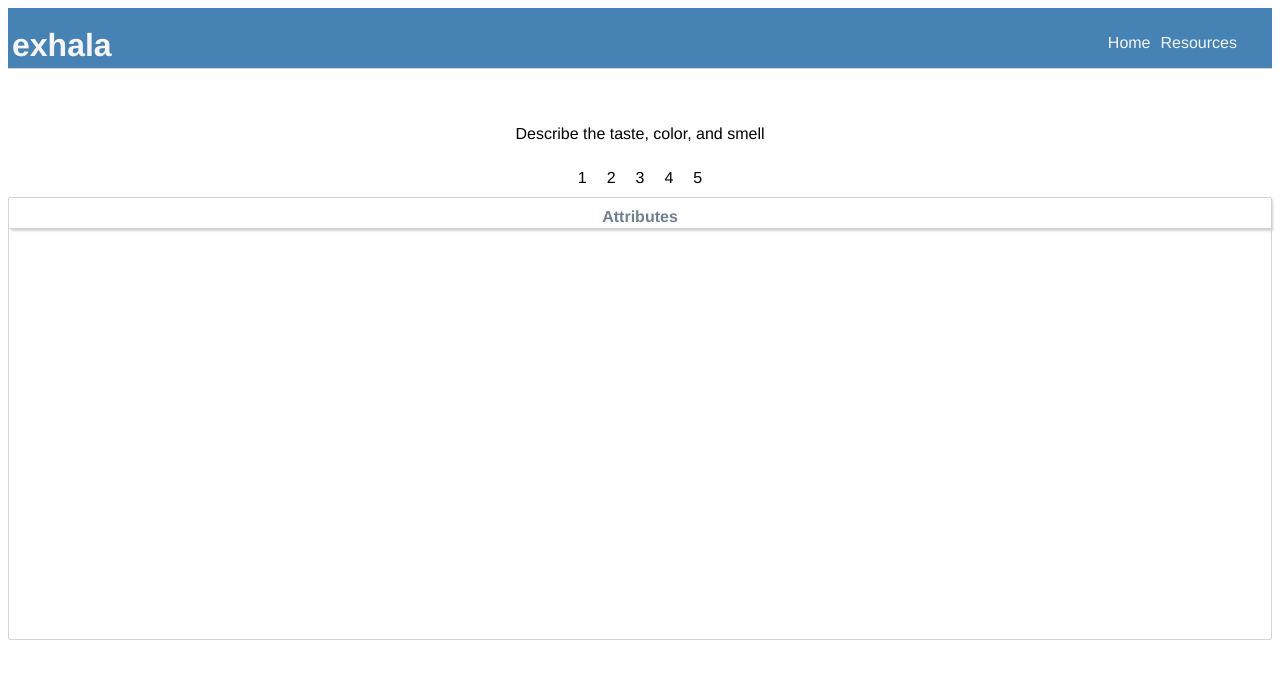
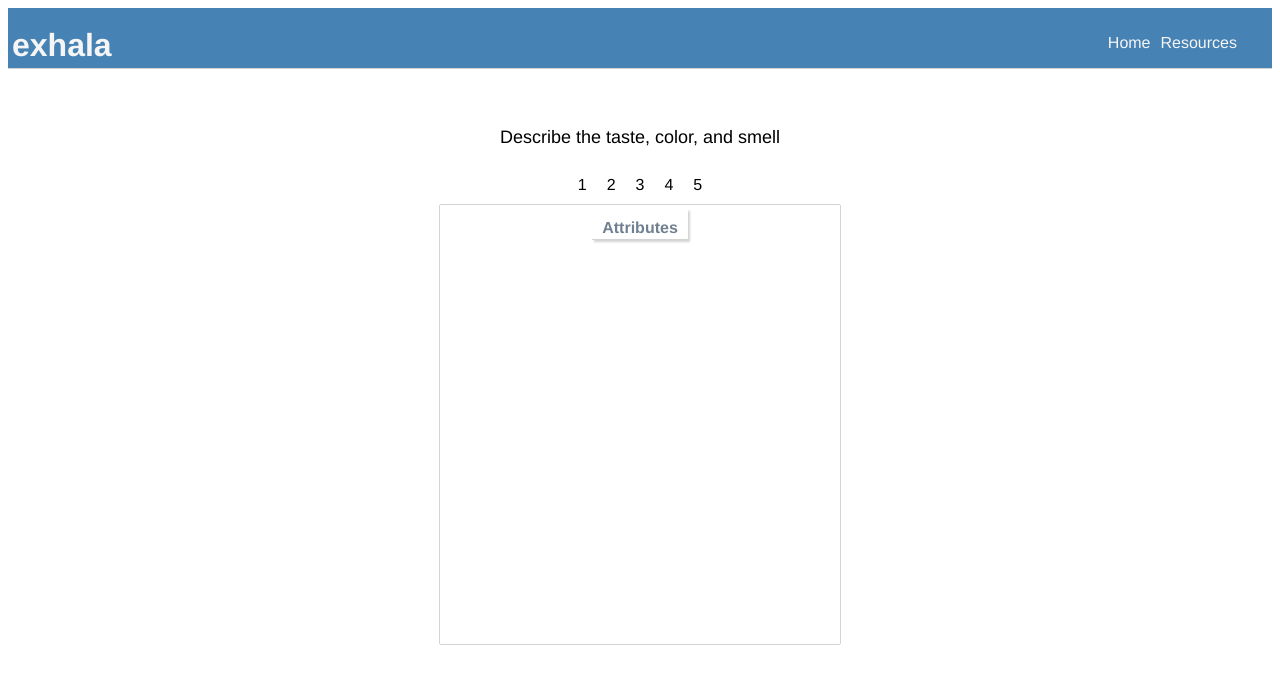
Before and after one commit to p-adams/exala, a Vue app: page /#/attributes in a window 1280 px wide. Shown: the top 684 px of the page. Built offline with nearby package versions, Linux system fonts and the light colour scheme.

Commit message:
update layout

```diff
--- a/package.json
+++ b/package.json
@@ -12,6 +12,7 @@
   "devDependencies": {
     "@vitejs/plugin-vue": "^1.2.3",
     "@vue/compiler-sfc": "^3.0.5",
+    "sass": "^1.36.0",
     "vite": "^2.3.7"
   }
 }
--- a/src/components/ContentCard.vue
+++ b/src/components/ContentCard.vue
@@ -23,6 +23,7 @@ export default {
   border: 1px solid lightgray;
   border-radius: 2px;
   height: 100%;
+  min-width: 400px;
 }
 .content-card-container:hover {
   border: 1px solid lightskyblue;
--- a/src/components/Home.vue
+++ b/src/components/Home.vue
@@ -1,6 +1,6 @@
 <template>
   <div>
-    <p>{{ prompt }}</p>
+    <p class="prompt">{{ prompt }}</p>
     <ul v-show="route.name !== 'home'">
       <li v-for="(step, index) in steps" :key="index">
         <span class="step" @click="handleStep(step)">{{ index + 1 }}</span>
@@ -8,22 +8,23 @@
     </ul>
     <section>
       <article v-if="route.name === 'home'">
-        <h3>
+        <p>
           exhala is an interactive walkthrough on how to remove physical
           impurity
-        </h3>
-        <h4>
+        </p>
+        <p>
           Your body, clothing, or place of worship came into contact with a
           physical impurity
-        </h4>
+        </p>
 
         <p>
           To begin the walkthrough, click
           <router-link to="/start">Start</router-link> to begin.
         </p>
       </article>
-
-      <router-view />
+      <section class="rendered-view-container">
+        <router-view />
+      </section>
     </section>
   </div>
 </template>
@@ -34,7 +35,6 @@ import { useRouter, useRoute } from "vue-router";
 import prompts from "../utils/routeNameToDescriptionMap";
 const router = useRouter();
 const route = useRoute();
-console.log(route.name);
 const prompt = ref(prompts()[route.name]);
 onUpdated(() => {
   prompt.value = prompts()[route.name];
@@ -49,9 +49,20 @@ const handleStep = ({ path, name }) => {
 };
 </script>
 
-<style scoped>
+<style scoped lang="scss">
+.prompt {
+  font-size: 18px;
+}
+.rendered-view-container {
+  > * {
+    display: grid;
+  }
+}
 div {
-  display: grid;
+  display: flex;
+  flex-direction: column;
+  justify-content: center;
+  align-items: center;
 }
 ul {
   list-style: none;
```
Also changed, not shown: 1 other file (tests, documents, lock files or other folders).
